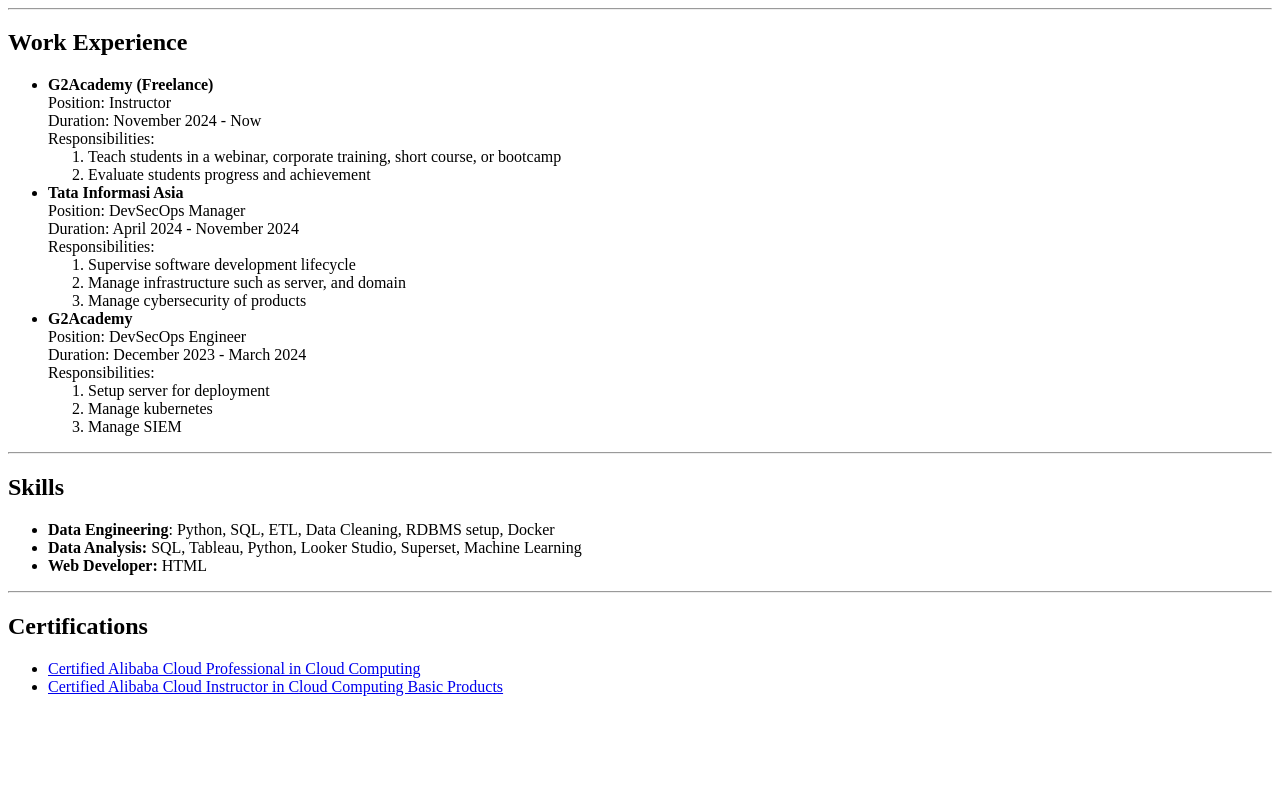
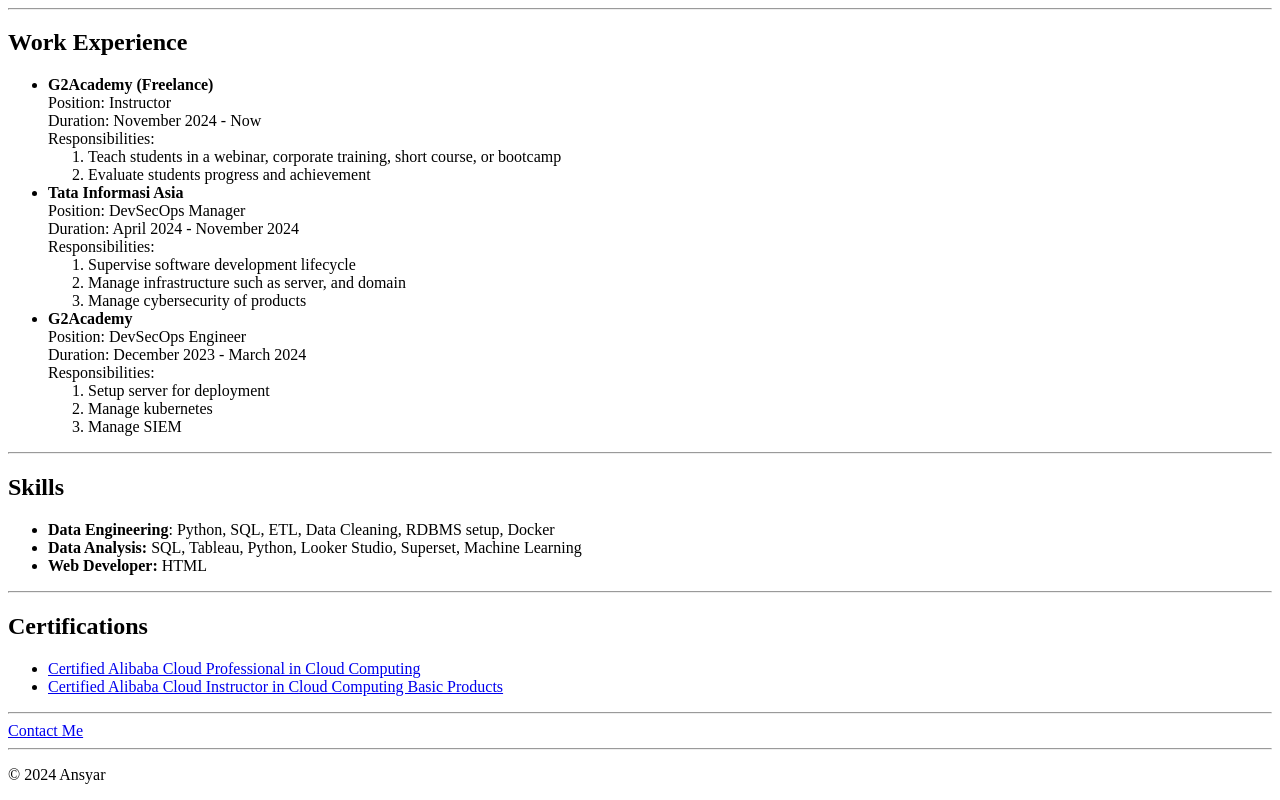
Before and after one commit to mansyar/resume, a plain HTML site: page index.html in a window 1280 px wide. Shown: the part 499-1299 px from the top of the page. Before the commit the page ends 1211 px from the top, so only its background shows below. Drawn offline with Linux system fonts and the light colour scheme.

Commit message:
Add files via upload

```diff
--- a/index.html
+++ b/index.html
@@ -86,5 +86,12 @@
         <li><a href="https://media.licdn.com/dms/image/v2/D562DAQE1MxeZNSnQeg/profile-treasury-image-shrink_800_800/profile-treasury-image-shrink_800_800/0/1711448934174?e=1734328800&v=beta&t=3zOqFH3WQ756DPrqwfz1oETH6vI5Sy5WttqmOoRfhGs">Certified Alibaba Cloud Professional in Cloud Computing</a></li>
         <li><a href="https://drive.google.com/file/d/1ggMe296HPRW8ILOx51OKwKijCPyJYeNK/view?usp=sharing">Certified Alibaba Cloud Instructor in Cloud Computing Basic Products</a></li>
     </ul>
+
+    <hr />
+    <a href="./public/contact.html">Contact Me</a>
+    <hr />
 </body>
+<footer>
+    <p>© 2024 Ansyar</p>
+</footer>
 </html>
```
Also changed, not shown: public/contact.html (added, +3 -0 lines).
